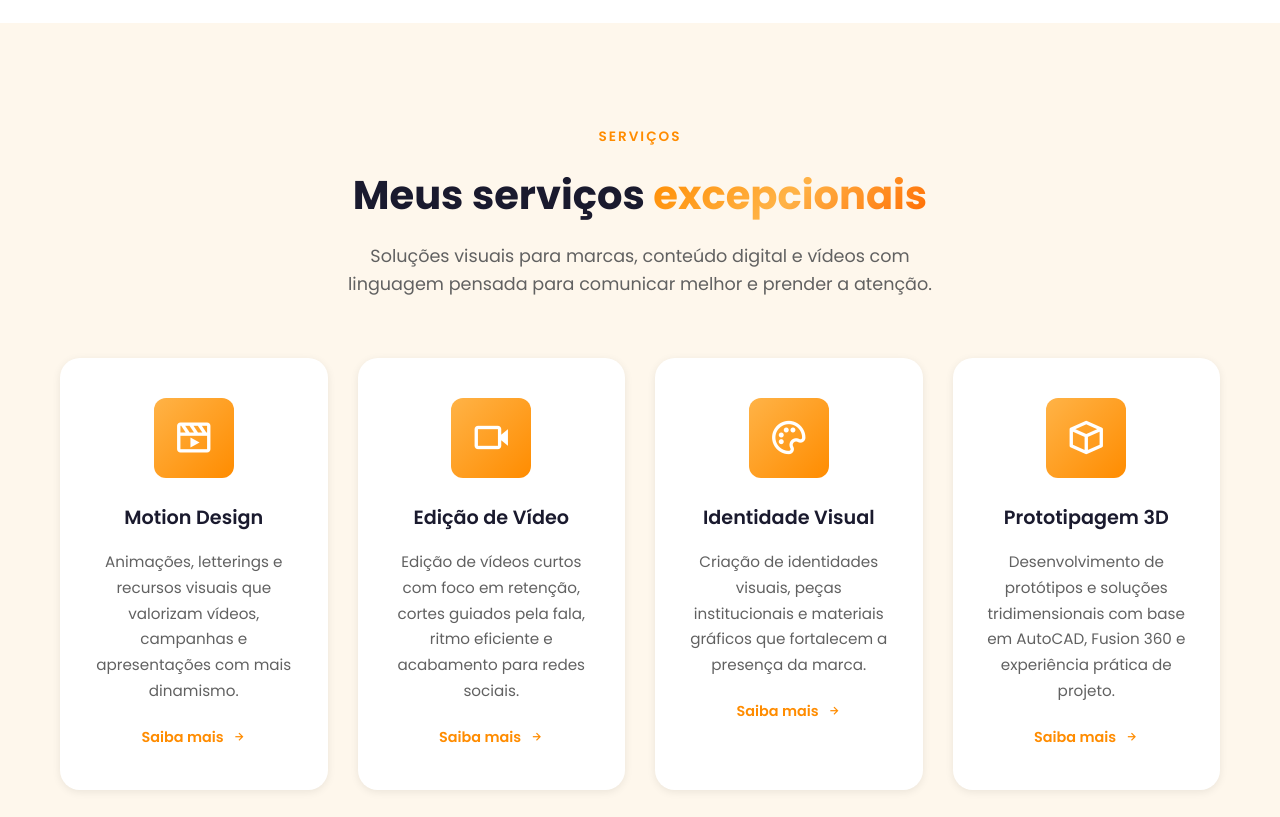
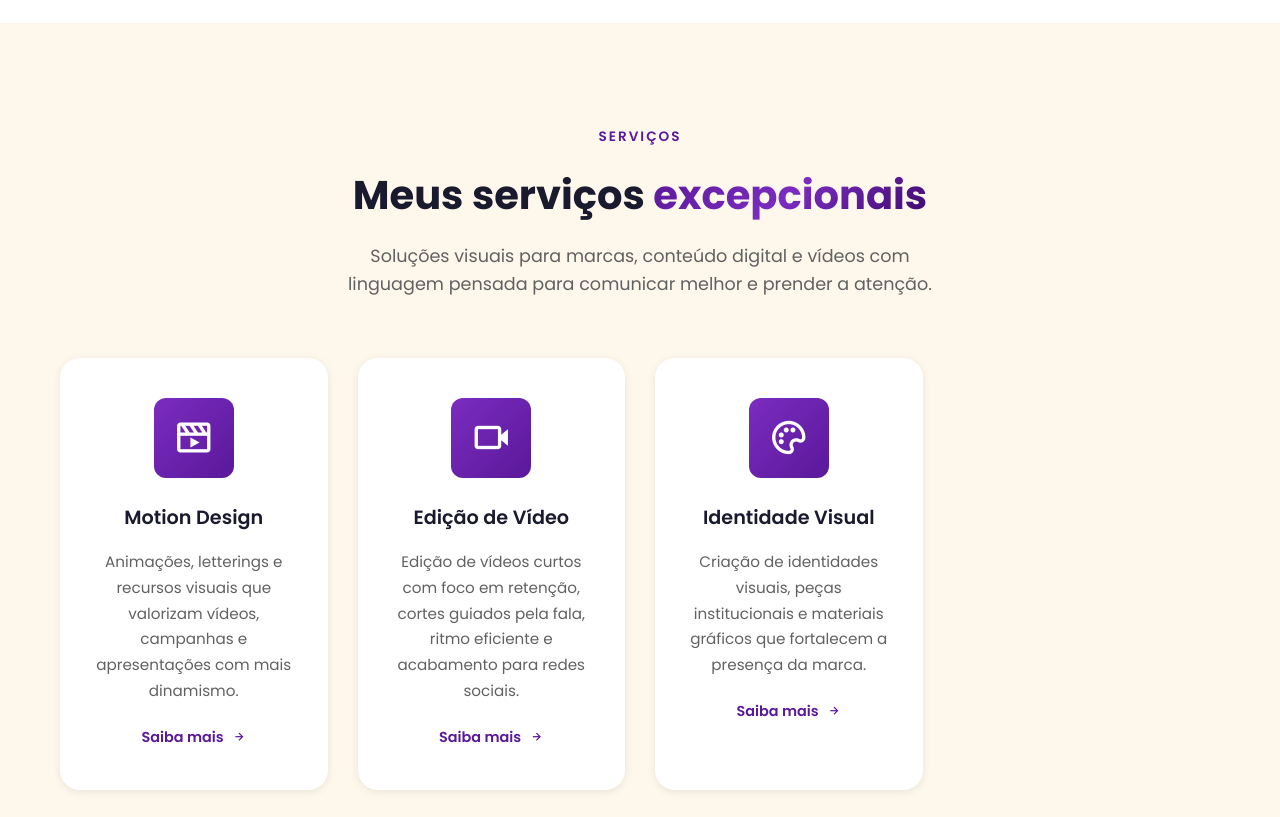
Before and after one commit to Lucaslsps/xande, a plain HTML site: page index.html in a window 1280 px wide. Shown: the part 1980-2797 px from the top of the page. Drawn offline with nearby package versions, Linux system fonts and the light colour scheme.

Commit message:
feat: roxo

```diff
--- a/index.html
+++ b/index.html
@@ -286,20 +286,6 @@
                         Saiba mais <i class='bx bx-right-arrow-alt'></i>
                     </a>
                 </div>
-
-                <div class="service-card" data-aos="fade-up" data-delay="300">
-                    <div class="service-icon">
-                        <i class='bx bx-cube'></i>
-                    </div>
-                    <h3 class="service-title">Prototipagem 3D</h3>
-                    <p class="service-description">
-                        Desenvolvimento de protótipos e soluções tridimensionais com
-                        base em AutoCAD, Fusion 360 e experiência prática de projeto.
-                    </p>
-                    <a href="#contact" class="service-link">
-                        Saiba mais <i class='bx bx-right-arrow-alt'></i>
-                    </a>
-                </div>
             </div>
         </div>
     </section>
@@ -503,7 +489,6 @@
                         <li><a href="#services">Motion Design</a></li>
                         <li><a href="#services">Edição de Vídeo</a></li>
                         <li><a href="#services">Identidade Visual</a></li>
-                        <li><a href="#services">Prototipagem 3D</a></li>
                     </ul>
                 </div>
 
--- a/styles.css
+++ b/styles.css
@@ -5,11 +5,11 @@
 
 /* ===== CSS Variables ===== */
 :root {
-    /* Primary Colors - Vibrant Orange/Yellow Theme */
-    --primary-color: #FF8C00;
-    --primary-light: #FFB347;
-    --primary-dark: #E67300;
-    --primary-gradient: linear-gradient(135deg, #FF8C00 0%, #FFB347 50%, #FF6B00 100%);
+    /* Primary Colors - Dark Purple/Cool Theme */
+    --primary-color: #5a189a;
+    --primary-light: #7b2cbf;
+    --primary-dark: #3c096c;
+    --primary-gradient: linear-gradient(135deg, #5a189a 0%, #7b2cbf 50%, #3c096c 100%);
 
     /* Secondary Colors */
     --secondary-color: #1A1A2E;
@@ -41,8 +41,8 @@
     --shadow-md: 0 4px 20px rgba(0, 0, 0, 0.1);
     --shadow-lg: 0 8px 40px rgba(0, 0, 0, 0.12);
     --shadow-xl: 0 12px 60px rgba(0, 0, 0, 0.15);
-    --shadow-primary: 0 8px 30px rgba(255, 140, 0, 0.3);
-    --shadow-glow: 0 0 40px rgba(255, 140, 0, 0.2);
+    --shadow-primary: 0 8px 30px rgba(90, 24, 154, 0.3);
+    --shadow-glow: 0 0 40px rgba(90, 24, 154, 0.2);
 
     /* Typography */
     --font-main: 'Poppins', -apple-system, BlinkMacSystemFont, sans-serif;
@@ -285,7 +285,7 @@ input, textarea {
 
 .nav-link.nav-cta:hover {
     transform: translateY(-2px);
-    box-shadow: 0 12px 35px rgba(255, 140, 0, 0.4);
+    box-shadow: 0 12px 35px rgba(90, 24, 154, 0.4);
 }
 
 .hamburger {
@@ -330,7 +330,7 @@ input, textarea {
 
 .btn-primary:hover {
     transform: translateY(-3px);
-    box-shadow: 0 15px 40px rgba(255, 140, 0, 0.4);
+    box-shadow: 0 15px 40px rgba(90, 24, 154, 0.4);
 }
 
 .btn-secondary {
@@ -742,7 +742,7 @@ input, textarea {
 .card-icon {
     width: 45px;
     height: 45px;
-    background: linear-gradient(135deg, #FFD700, #FFA500);
+    background: linear-gradient(135deg, #9d4edd, #5a189a);
     border-radius: var(--radius-sm);
     display: flex;
     align-items: center;
@@ -1412,7 +1412,7 @@ input, textarea {
 .form-group textarea:focus {
     border-color: var(--primary-color);
     background: var(--white);
-    box-shadow: 0 0 0 4px rgba(255, 140, 0, 0.1);
+    box-shadow: 0 0 0 4px rgba(90, 24, 154, 0.1);
 }
 
 .form-group i {
@@ -1591,7 +1591,7 @@ input, textarea {
 
 .back-to-top:hover {
     transform: translateY(-5px);
-    box-shadow: 0 15px 40px rgba(255, 140, 0, 0.5);
+    box-shadow: 0 15px 40px rgba(90, 24, 154, 0.5);
 }
 
 /* ===== Responsive Styles ===== */
```
